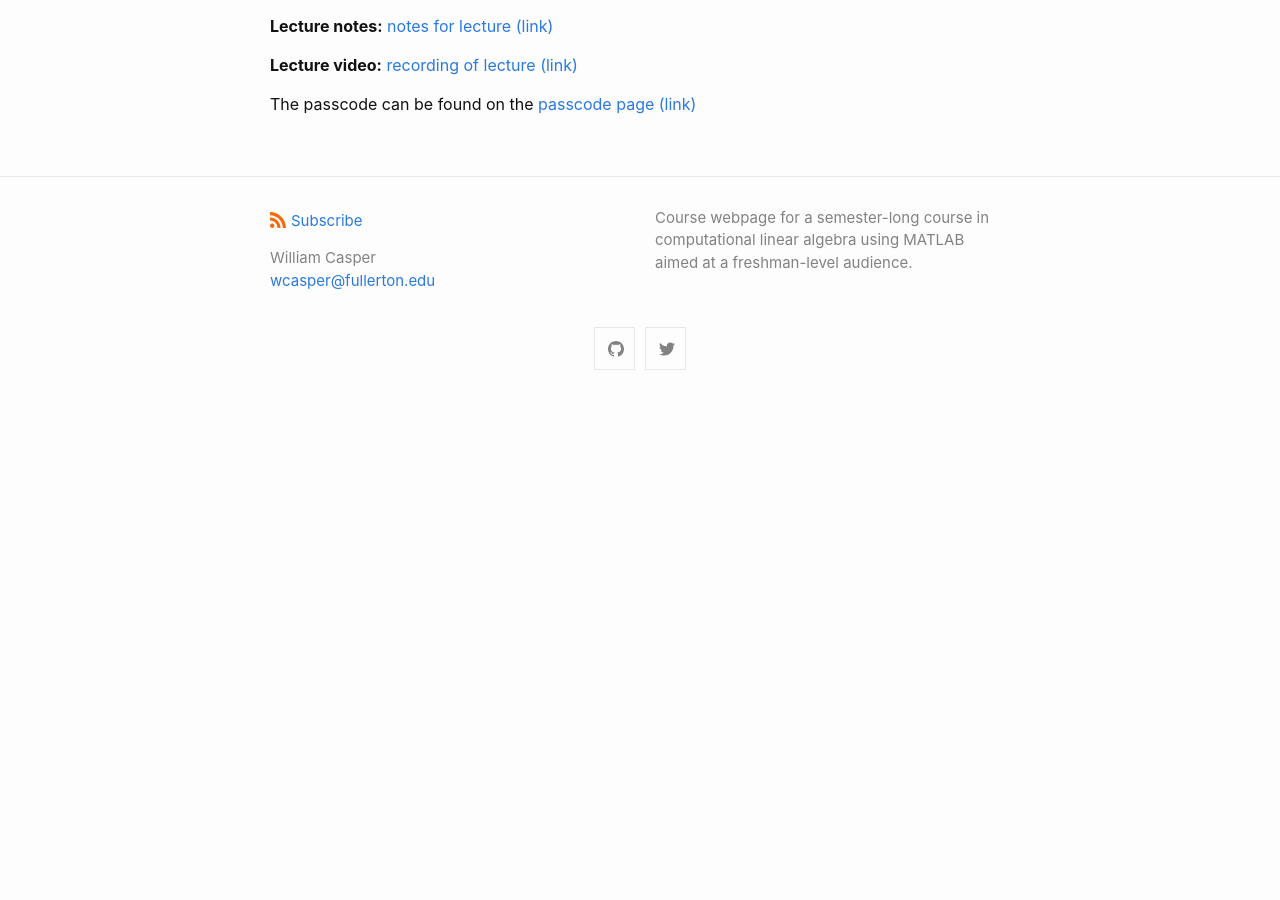
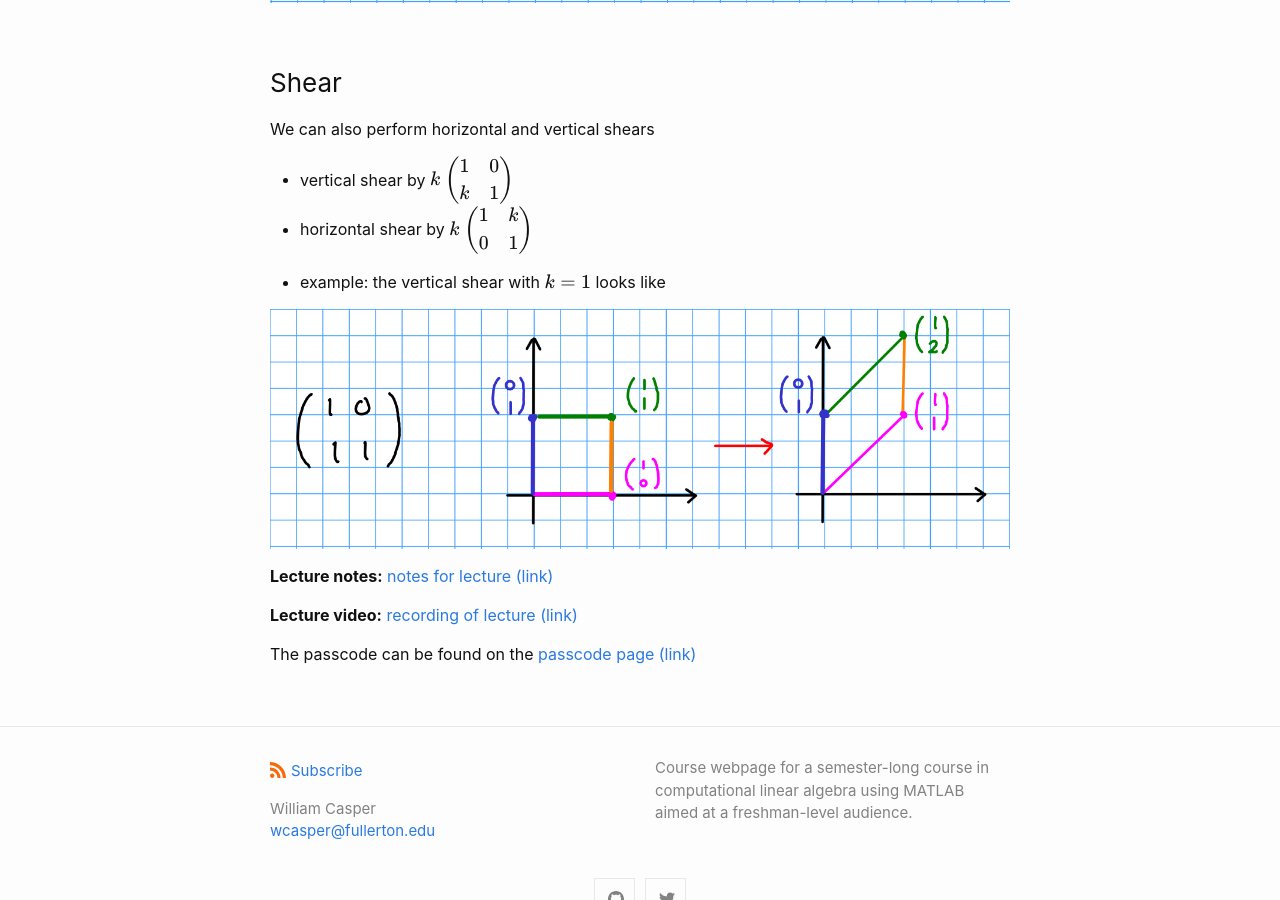
Before and after one commit to wcasper/math107spring2021, a Jekyll site: the page built from _posts/2021-03-10-Week-7-Lecture-12.md, in a window 1280 px wide and 900 px high, scrolled down 3060 px. Built offline with Jekyll 4.4.1, drawn with Linux system fonts in a browser that asks for light colours; before the commit the page ends 3465 px from its top, so only the background shows below that.

Commit message:
added images for stretch/shear transformations

```diff
--- a/_posts/2021-03-10-Week-7-Lecture-12.md
+++ b/_posts/2021-03-10-Week-7-Lecture-12.md
@@ -69,6 +69,7 @@
 
 More generally, we can simultaneously stretch and shrink in the $$x$$ and $$y$$ directions by $$\left(\begin{array}{cc}k_1 & 0\\ 0 & k_2\end{array}\right)$$
 
+![matrix stretch](/math107spring2021/extras/img/stretching.png)
 
 ### Shear
 
@@ -76,6 +77,10 @@
 * vertical shear by $$k$$ $$\left(\begin{array}{cc}1 & 0\\ k & 1\end{array}\right)$$
 * horizontal shear by $$k$$ $$\left(\begin{array}{cc}1 & k\\ 0 & 1\end{array}\right)$$
 
+* example: the vertical shear with $$k=1$$ looks like
+
+![matrix stretch](/math107spring2021/extras/img/shear.png)
+
 
 **Lecture notes:** <a target="_parent" href="https://wcasper.github.io/math107spring2021/extras/notes/2021-03-08-Note-09-50.pdf">notes for lecture (link)</a>
 
```
Also changed, not shown: extras/img/shear.png (added), extras/img/stretching.png (added).
